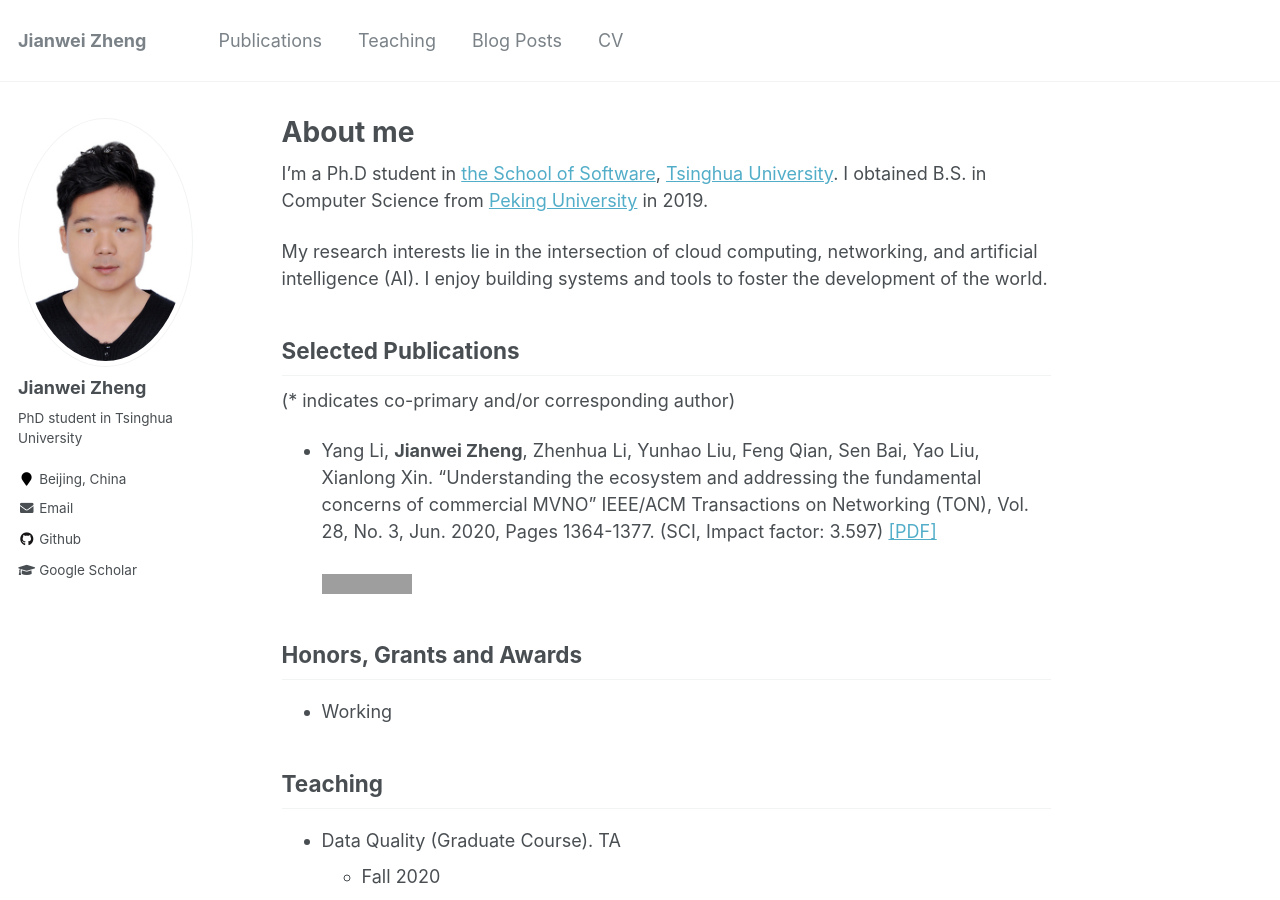
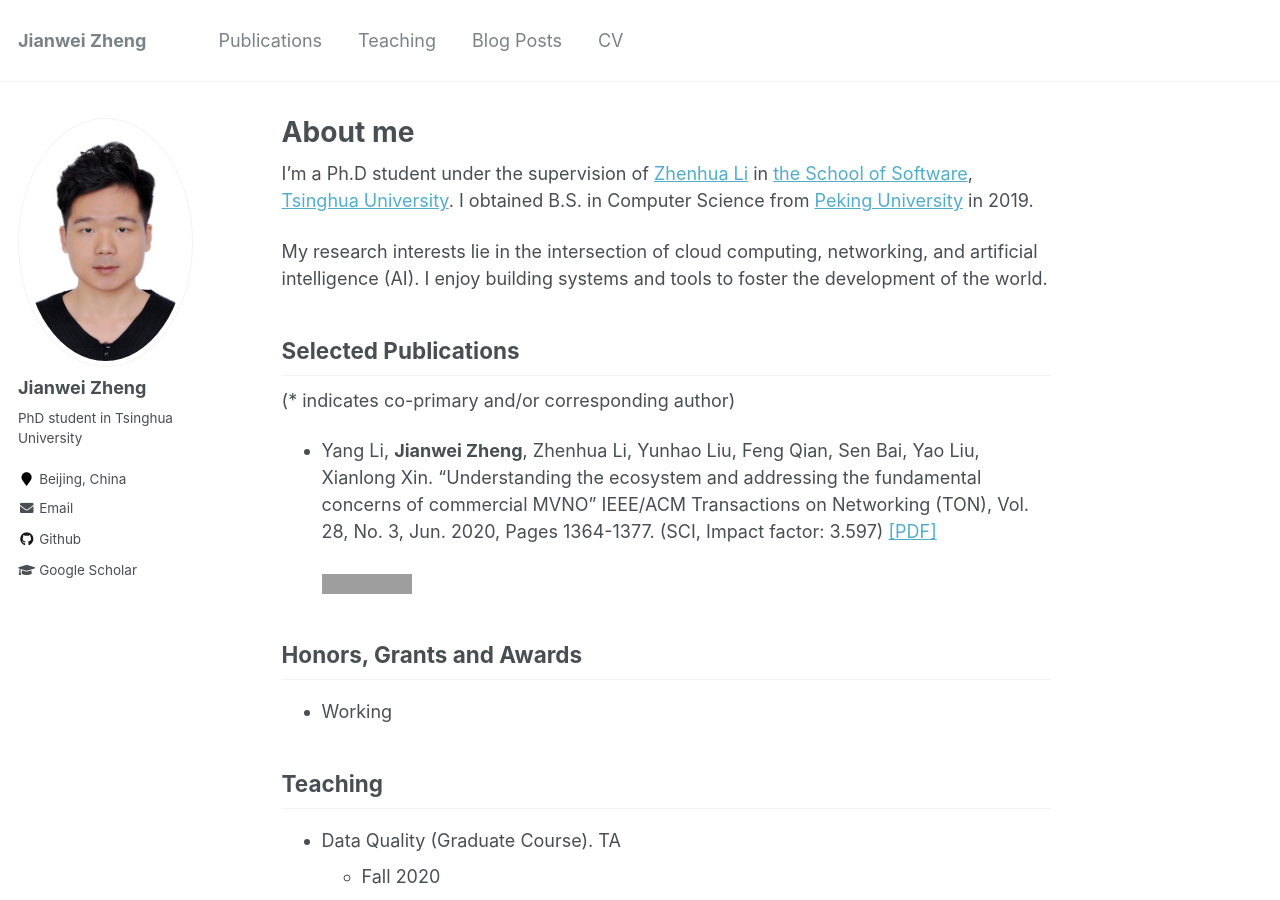
Before and after one commit to jwzheng96/jwzheng96.github.io, a Jekyll site: the page built from _pages/about.md, in a window 1280 px wide and 900 px high. Built offline with Jekyll 4.4.1, drawn with Linux system fonts in a browser that asks for light colours; grey boxes are pictures that could not be loaded.

Commit message:
update about me

```diff
--- a/_pages/about.md
+++ b/_pages/about.md
@@ -8,7 +8,7 @@ redirect_from:
   - /about.html
 ---
 
-I'm a Ph.D student in [the School of Software](https://www.thss.tsinghua.edu.cn/), [Tsinghua University](http://info.tsinghua.edu.cn/index.jsp). I obtained B.S. in Computer Science from [Peking University](https://www.pku.edu.cn/) in 2019.
+I'm a Ph.D student under the supervision of [Zhenhua Li](http://www.greenorbs.org/people/lzh/) in [the School of Software](https://www.thss.tsinghua.edu.cn/), [Tsinghua University](http://info.tsinghua.edu.cn/index.jsp). I obtained B.S. in Computer Science from [Peking University](https://www.pku.edu.cn/) in 2019.
 
 My research interests lie in the intersection of cloud computing, networking, and artificial intelligence (AI). I enjoy building systems and tools to foster the development of the world.
 
```
